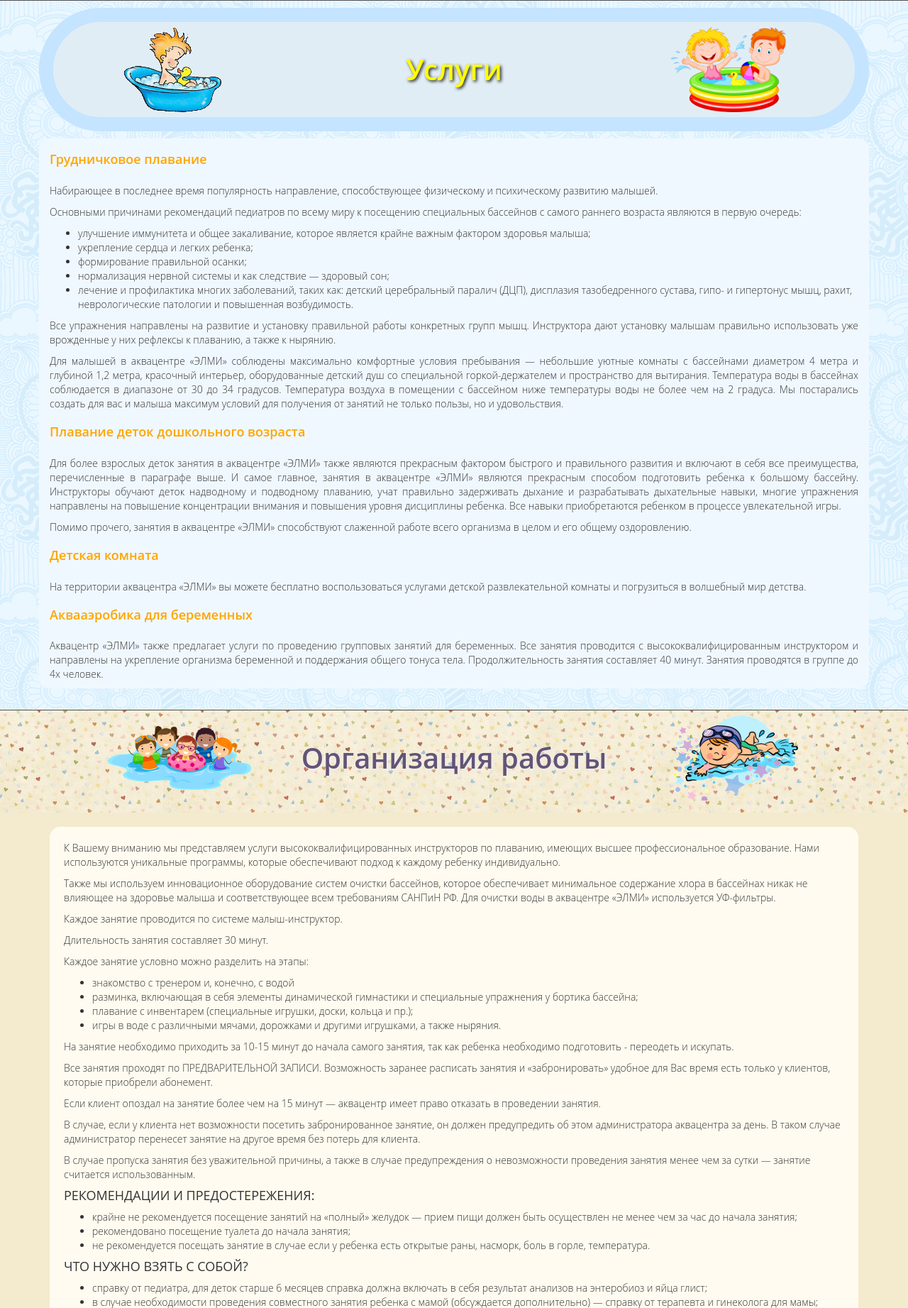
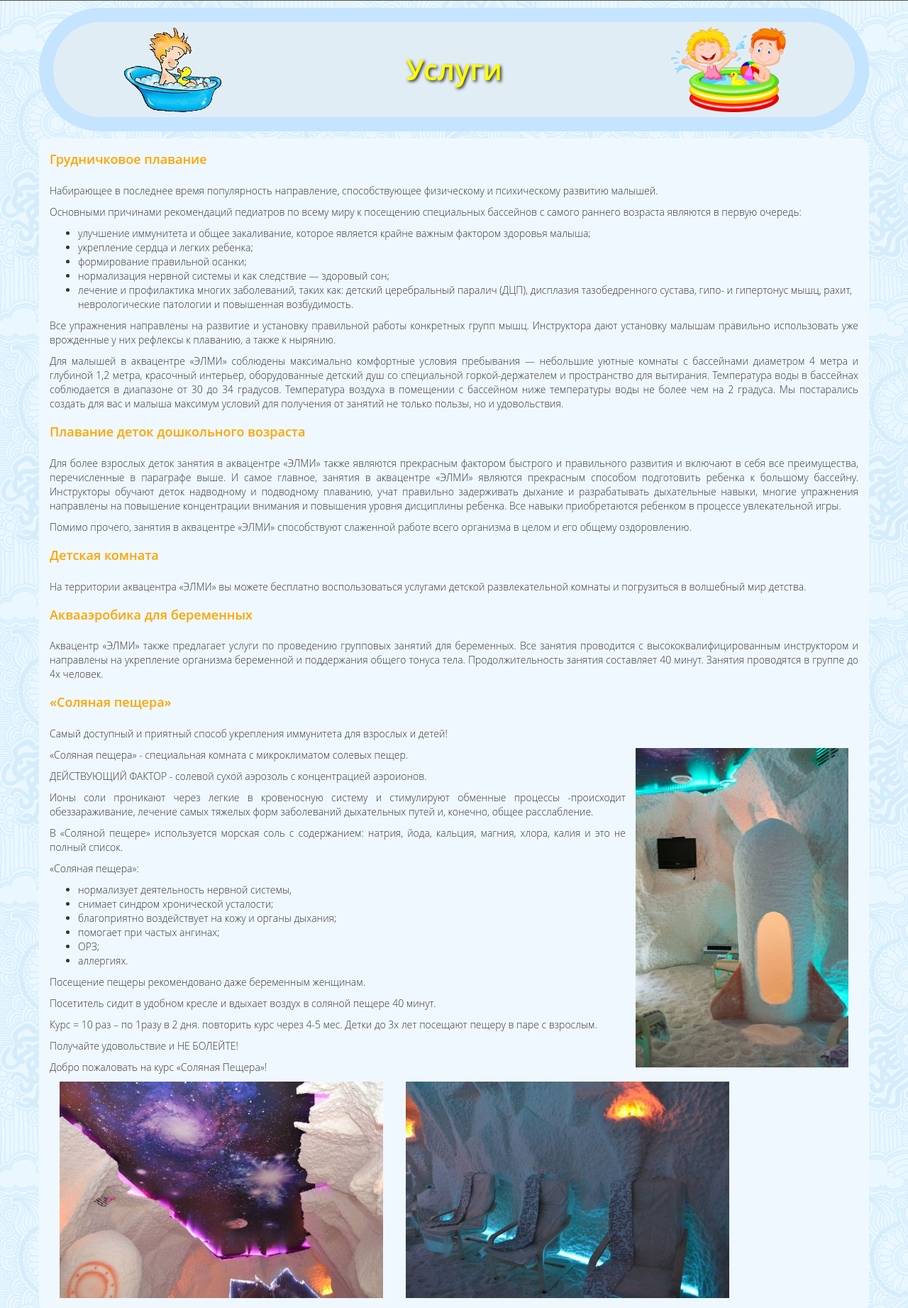
Before and after one commit to AntonyanArmen/elmi, a PHP site: page / in a window 1280 px wide. Shown: the part 1305-3148 px from the top of the page at 71% size. Run offline with PHP 8.4, Linux system fonts and the light colour scheme; some web fonts are replaced.

Commit message:
some optimizations for small devices

```diff
--- a/construct.html
+++ b/construct.html
@@ -44,7 +44,7 @@
             <div class="container">
                 <div class="row">
                     <div class="col-md-3 col-sm-4 col-xs-12">
-                        <p><i class="fa fa-phone">&nbsp; </i><a href="tel:+7(918)565-86-61">+7(918)565-86-61</a></p>
+               <p><i class="fa fa-phone">&nbsp; </i><a href="tel:+7(863)221-41-35">221-41-35</a>, <a href="tel:+7(863)210-01-04">210-01-04</a></p>
                     </div>
                     <div class="col-md-5 col-sm-4 col-xs-12">
                         <p><i class="fa fa-envelope-o"></i> <a href="mailto:elmi@company.com">elmi@company.com</a></p>
--- a/css/templatemo-style.css
+++ b/css/templatemo-style.css
@@ -176,7 +176,7 @@ header .social-icon li a
         color: #f8d800;
         text-shadow: 1px 1px 2px black;
 		font-weight: 600;
-		font-size: 30px;
+		font-size: 26px;
 		height: 70px;
 		line-height: 40px;
 		padding: 12px 0px 0px 12px;
@@ -448,6 +448,18 @@ figcaption
         {
             text-align: justify;
         }
+.float-left
+{
+    float: right;
+
+}
+
+.service-illustration
+{
+    max-width: 40%;
+    margin-left: 1em;
+    margin-right: 1em;
+}
 /* end service */
 
 /* start contact */
@@ -838,8 +850,8 @@ figcaption
     }
         @keyframes animatedBackground-lowRes
         {
-            from { background-position:center, 0 -30%, 0 100%}
-            to   { background-position:center, 0   0%, 0 130%}
+            from { background-position:center, 0 -20%, 0 100%}
+            to   { background-position:center, 0   0%, 0 120%}
         }
         .logo-col
         {
@@ -984,3 +996,9 @@ figcaption
             }
     /* end contact section*/
 }
+@media only screen and (max-width: 370px)
+{
+    .media-body{
+        padding-left: 2em;
+    }
+}
--- a/index.html
+++ b/index.html
@@ -46,7 +46,7 @@
             <div class="container">
                 <div class="row">
                     <div class="col-md-3 col-sm-4 col-xs-12">
-                        <p><i class="fa fa-phone">&nbsp; </i><a href="tel:+7(918)565-86-61">+7(918)565-86-61</a></p>
+                        <p><i class="fa fa-phone">&nbsp; </i><a href="tel:+7(863)221-41-35">221-41-35</a>, <a href="tel:+7(863)210-01-04">210-01-04</a></p>
                     </div>
                     <div class="col-md-5 col-sm-4 col-xs-12">
                         <p><i class="fa fa-envelope-o"></i> <a href="mailto:elmi@company.com">elmi@company.com</a></p>
@@ -190,7 +190,33 @@
                                 <p>На территории аквацентра «ЭЛМИ» вы можете бесплатно воспользоваться услугами детской развлекательной комнаты и погрузиться в волшебный мир детства. </p>
                                 <h4>Аквааэробика для беременных</h4>
                                 <p>Аквацентр «ЭЛМИ» также предлагает услуги по проведению групповых занятий для беременных. Все занятия проводится с высококвалифицированным инструктором и направлены на укрепление организма беременной и поддержания общего тонуса тела. Продолжительность занятия составляет 40 минут. Занятия проводятся в группе до 4х человек.</p>
+                                <h4>«Соляная пещера»</h4>
+                                <p>Самый доступный и приятный способ укрепления иммунитета для взрослых и детей!</p>
+                                <img class="service-illustration float-left" alt="Соляная пещера" title="Внутри соляной пещеры"   src="images/salt1.jpg">
+                                <p>«Соляная пещера» - специальная комната с микроклиматом солевых пещер. </p>
+                                <p>ДЕЙСТВУЮЩИЙ ФАКТОР - солевой сухой аэрозоль с концентрацией аэроионов.</p>
+
+                                <p>Ионы соли проникают через легкие в кровеносную систему и стимулируют обменные процессы -происходит обеззараживание, лечение самых тяжелых форм заболеваний дыхательных путей и, конечно, общее расслабление. </p>
+                                <p>В «Соляной пещере» используется морская соль с содержанием: натрия, йода, кальция, магния, хлора, калия и это не полный список. </p>
+                                <p>«Соляная пещера»:</p>
+                                    <ul>
+                                        <li>нормализует деятельность нервной системы,</li>
+                                        <li>снимает синдром хронической усталости;</li>
+                                        <li>благоприятно воздействует на кожу и органы дыхания;</li>
+                                        <li>помогает при частых ангинах;</li>
+                                        <li>ОРЗ;</li>
+                                        <li>аллергиях.</li>
+                                    </ul>
+                                <p>Посещение пещеры рекомендовано даже беременным женщинам.</p>
+                                <p>Посетитель сидит в удобном кресле и вдыхает воздух в соляной пещере 40 минут. </p>
+                                <p>Курс = 10 раз – по 1разу в 2 дня. повторить курс через 4-5 мес. Детки до 3х лет посещают пещеру в паре с взрослым. </p>
+                                <p>Получайте удовольствие и НЕ БОЛЕЙТЕ! </p>
+                                <p>Добро пожаловать на курс «Соляная Пещера»!</p>
+                                <img class="service-illustration" alt="Соляная пещера" title="Внутри соляной пещеры"   src="images/salt2.jpg">
+                                <img class="service-illustration" alt="Соляная пещера" title="Внутри соляной пещеры"   src="images/salt3.jpg">
+                                <br/>&nbsp;
                             </div>
+                            <div class="col-md-12 wow fadeIn animated" data-wow-offset="50" data-wow-delay="0.6s" style="visibility: visible; animation-delay: 0.6s; animation-name: fadeIn;"></div>
                         </div>
                     </div>
                 </section>
@@ -254,7 +280,7 @@
     					<address>
     						<p class="address-title">Аквацентр расположен по адресу</p>
     						<div class="adress">г. Ростов-на-Дону, ул.  Космонавтов, 23 б, цоколь <div class="fa fa-map-marker "></div></div>
-    						<p><a href="tel:+7(918)565-86-61">+7(918)565-86-61</a> <a href="tel:+7(918)565-86-61"><i class="fa fa-phone"></i></a></p>
+    						<p><a href="tel:+7(863)221-41-35">221-41-35</a>, <a href="tel:+7(863)210-01-04">210-01-04</a> <a href="tel:+7(863)221-41-35"><i class="fa fa-phone"></i></a></p>
     						<p><a href="mailto:elmi@company.com">elmi@company.com</a> <a href="mailto:elmi@company.com"><i class="fa fa-envelope-o"></i></a> </p>
     					</address>
                         <ul class="social-icon">
```
Also changed, not shown: images/salt1.jpg (added), images/salt2.jpg (added), images/salt22.jpg (added), images/salt3.jpg (added), images/salt33.jpg (added).
